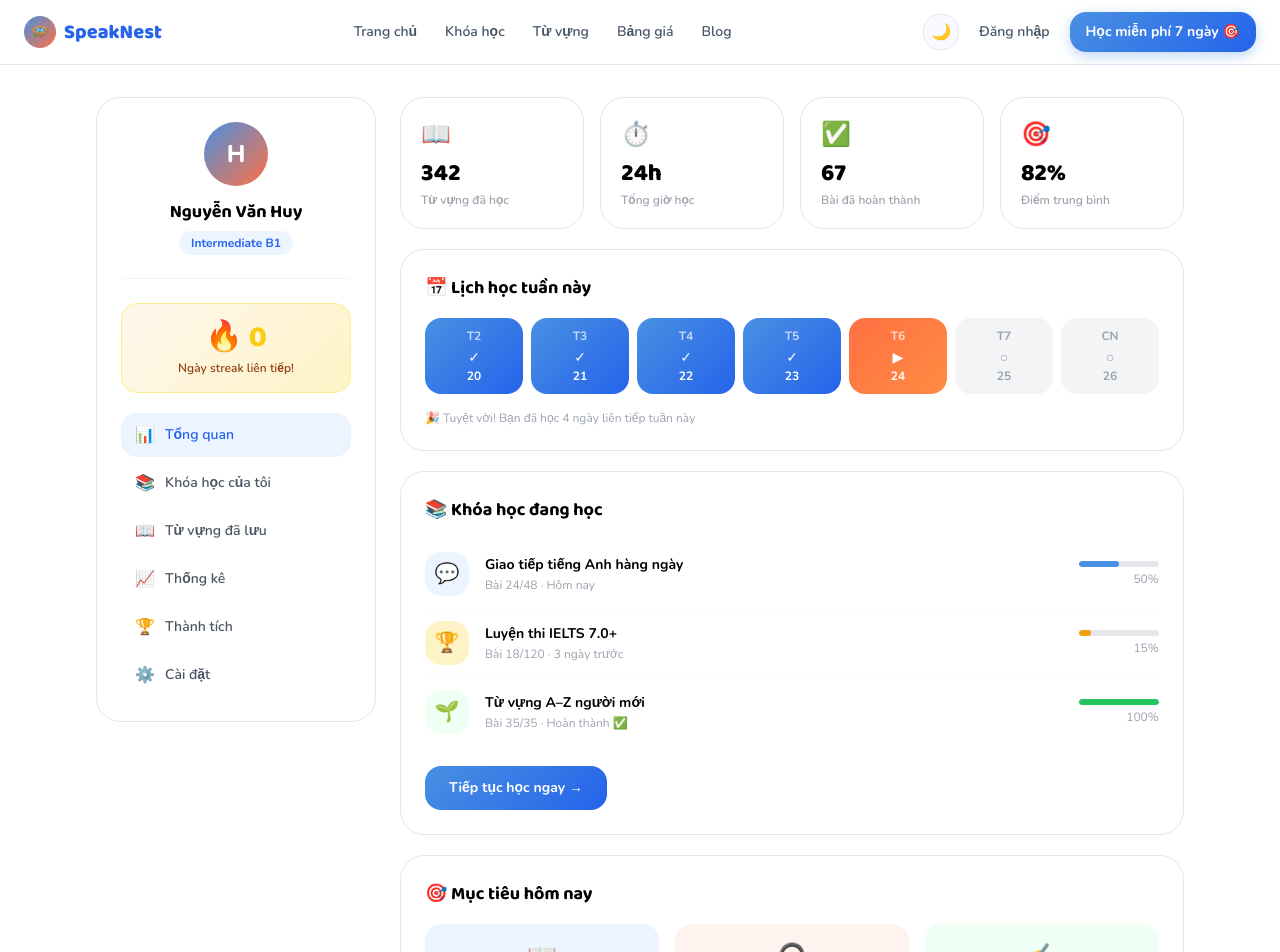
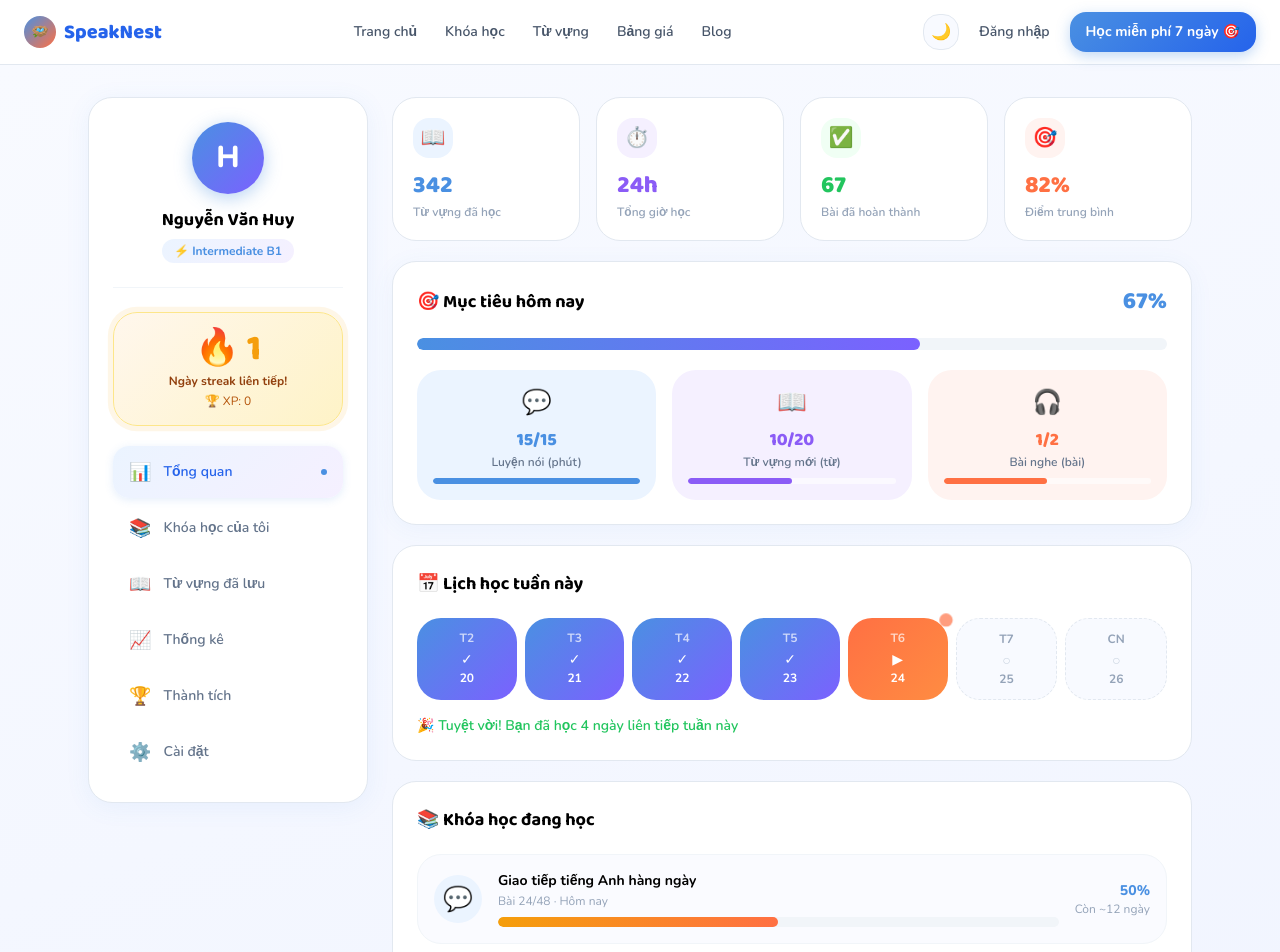
Before and after one commit to NguyeQuanHuy/speaknest, a Next.js app: page /account in a window 1280 px wide. Shown: the top 952 px of the page. Built offline with nearby package versions, Linux system fonts and the light colour scheme; no server answers.

Commit message:
feat: redesign dashboard 2026 - glassmorphism, gradient, goals, animations

```diff
--- a/app/account/page.tsx
+++ b/app/account/page.tsx
@@ -1,8 +1,8 @@
 "use client"
 import { useState, useEffect } from "react"
-import { getUserStats, getWeeklyProgress } from "@/lib/streak"
-import { motion } from "framer-motion"
-import { Footer } from "@/components/ui/Footer"
+import { motion, AnimatePresence } from "framer-motion"
+import Link from "next/link"
+import { getUserStats } from "@/lib/streak"
 
 const MENU = [
   { id: "overview", label: "Tổng quan", icon: "📊" },
@@ -14,137 +14,413 @@ const MENU = [
 ]
 
 const DAYS = [
-  { name:"T2", num:"20", done:true }, { name:"T3", num:"21", done:true },
-  { name:"T4", num:"22", done:true }, { name:"T5", num:"23", done:true },
-  { name:"T6", num:"24", today:true }, { name:"T7", num:"25" }, { name:"CN", num:"26" },
+  { name: "T2", num: "20", done: true },
+  { name: "T3", num: "21", done: true },
+  { name: "T4", num: "22", done: true },
+  { name: "T5", num: "23", done: true },
+  { name: "T6", num: "24", today: true },
+  { name: "T7", num: "25" },
+  { name: "CN", num: "26" },
 ]
 
 const MY_COURSES = [
-  { icon:"💬", bg:"#EBF4FF", name:"Giao tiếp tiếng Anh hàng ngày", meta:"Bài 24/48 · Hôm nay", pct:50, color:"#4A90E2" },
-  { icon:"🏆", bg:"#FEF3C7", name:"Luyện thi IELTS 7.0+", meta:"Bài 18/120 · 3 ngày trước", pct:15, color:"#F59E0B" },
-  { icon:"🌱", bg:"#F0FFF4", name:"Từ vựng A–Z người mới", meta:"Bài 35/35 · Hoàn thành ✅", pct:100, color:"#22C55E" },
+  {
+    icon: "💬",
+    bg: "#EBF4FF",
+    name: "Giao tiếp tiếng Anh hàng ngày",
+    meta: "Bài 24/48 · Hôm nay",
+    pct: 50,
+    color: "#4A90E2",
+    timeLeft: "Còn ~12 ngày",
+  },
+  {
+    icon: "🏆",
+    bg: "#FEF3C7",
+    name: "Luyện thi IELTS 7.0+",
+    meta: "Bài 18/120 · 3 ngày trước",
+    pct: 15,
+    color: "#F59E0B",
+    timeLeft: "Còn ~60 ngày",
+  },
+  {
+    icon: "🌱",
+    bg: "#F0FFF4",
+    name: "Từ vựng A–Z người mới",
+    meta: "Bài 35/35 · Hoàn thành ✅",
+    pct: 100,
+    color: "#22C55E",
+    timeLeft: "Hoàn thành!",
+  },
+]
+
+const TODAY_GOALS = [
+  {
+    icon: "💬",
+    label: "Luyện nói",
+    target: 15,
+    done: 15,
+    unit: "phút",
+    color: "#4A90E2",
+    bg: "#EBF4FF",
+  },
+  {
+    icon: "📖",
+    label: "Từ vựng mới",
+    target: 20,
+    done: 10,
+    unit: "từ",
+    color: "#8B5CF6",
+    bg: "#F5F0FF",
+  },
+  {
+    icon: "🎧",
+    label: "Bài nghe",
+    target: 2,
+    done: 1,
+    unit: "bài",
+    color: "#FF7043",
+    bg: "#FFF3F0",
+  },
 ]
 
 export default function AccountPage() {
   const [tab, setTab] = useState("overview")
   const [stats, setStats] = useState<any>(null)
-    const [weekData, setWeekData] = useState<any[]>([])
+  const [confetti, setConfetti] = useState(false)
 
   useEffect(() => {
-      getUserStats().then(s => s && setStats(s))
-      getWeeklyProgress().then(w => setWeekData(w))
+    getUserStats().then((s) => s && setStats(s))
   }, [])
+
+  const totalGoalPct = Math.round(
+    (TODAY_GOALS.reduce((acc, g) => acc + g.done / g.target, 0) / TODAY_GOALS.length) * 100
+  )
+
   return (
-    <>
-      <div className="max-w-6xl mx-auto px-8 py-8 grid grid-cols-1 md:grid-cols-[280px_1fr] gap-6">
-        {/* Sidebar */}
-        <aside className="bg-white rounded-2xl p-6 border border-gray-200 h-fit">
+    <div
+      className="min-h-screen"
+      style={{ background: "linear-gradient(160deg,#F8FAFF 0%,#F0F4FF 100%)" }}
+    >
+      <div className="max-w-6xl mx-auto px-6 py-8 grid grid-cols-1 md:grid-cols-[280px_1fr] gap-6">
+        {/* ===== SIDEBAR ===== */}
+        <aside
+          className="rounded-3xl p-6 border h-fit"
+          style={{
+            background: "white",
+            borderColor: "#E2E8F0",
+            boxShadow: "0 4px 24px rgba(74,144,226,0.08)",
+          }}
+        >
           {/* Profile */}
-          <div className="text-center pb-6 mb-6 border-b border-gray-100">
-            <div className="w-16 h-16 rounded-full flex items-center justify-center text-white text-2xl font-extrabold mx-auto mb-3"
-              style={{background:"linear-gradient(135deg,#4A90E2,#FF7043)"}}>H</div>
+          <div className="text-center pb-6 mb-6 border-b" style={{ borderColor: "#F1F5F9" }}>
+            <motion.div
+              whileHover={{ scale: 1.05 }}
+              className="w-18 h-18 rounded-full flex items-center justify-center text-white text-3xl font-extrabold mx-auto mb-3"
+              style={{
+                width: 72,
+                height: 72,
+                background: "linear-gradient(135deg,#4A90E2,#7B61FF)",
+                boxShadow: "0 4px 18px rgba(74,144,226,0.4)",
+              }}
+            >
+              H
+            </motion.div>
             <div className="font-head text-lg font-bold mb-1">Nguyễn Văn Huy</div>
-            <span className="bg-[#EBF4FF] text-[#2563EB] text-xs font-bold px-3 py-1 rounded-full">Intermediate B1</span>
+            <div
+              className="inline-flex items-center gap-1 px-3 py-1 rounded-full text-xs font-bold"
+              style={{ background: "linear-gradient(135deg,#EBF4FF,#F5F0FF)", color: "#4A90E2" }}
+            >
+              ⚡ Intermediate B1
             </div>
-          {/* Streak */}
-          <div className="rounded-xl p-4 text-center mb-5 border border-yellow-200"
-            style={{background:"linear-gradient(135deg,#FFF7ED,#FEF3C7)"}}>
-            <div className="font-head text-3xl font-extrabold text-yellow-400">🔥 {stats?.streak ?? 0}</div>
-            <div className="text-xs text-amber-800 font-semibold mt-1">Ngày streak liên tiếp!</div>
           </div>
+
+          {/* Streak – glassmorphism style */}
+          <motion.div
+            animate={{
+              boxShadow: [
+                "0 0 0 0 rgba(245,158,11,0)",
+                "0 0 0 8px rgba(245,158,11,0.15)",
+                "0 0 0 0 rgba(245,158,11,0)",
+              ],
+            }}
+            transition={{ duration: 2.5, repeat: Infinity }}
+            className="rounded-2xl p-4 text-center mb-5 border"
+            style={{
+              background: "linear-gradient(135deg,#FFF7ED,#FEF3C7)",
+              borderColor: "#FDE68A",
+            }}
+          >
+            <div className="font-head text-4xl font-extrabold" style={{ color: "#F59E0B" }}>
+              🔥 {stats?.streak ?? 1}
+            </div>
+            <div className="text-xs font-bold mt-1" style={{ color: "#92400E" }}>
+              Ngày streak liên tiếp!
+            </div>
+            <div className="text-xs mt-1" style={{ color: "#B45309" }}>
+              🏆 XP: {stats?.total_xp ?? 0}
+            </div>
+          </motion.div>
+
           {/* Menu */}
           <nav className="flex flex-col gap-1">
-            {MENU.map(m => (
-              <button key={m.id} onClick={() => setTab(m.id)}
-                className={`flex items-center gap-2.5 px-3.5 py-2.5 rounded-xl text-sm font-semibold cursor-pointer border-none text-left transition-all
-                  ${tab === m.id ? "bg-[#EBF4FF] text-[#2563EB]" : "bg-transparent text-gray-600 hover:bg-[#EBF4FF] hover:text-[#2563EB]"}`}>
-                <span className="text-base">{m.icon}</span> {m.label}
+            {MENU.map((m) => (
+              <button
+                key={m.id}
+                onClick={() => setTab(m.id)}
+                className="flex items-center gap-3 px-4 py-3 rounded-xl text-sm font-semibold cursor-pointer border-none text-left transition-all"
+                style={
+                  tab === m.id
+                    ? {
+                        background: "linear-gradient(135deg,#EBF4FF,#F5F0FF)",
+                        color: "#2563EB",
+                        boxShadow: "0 2px 8px rgba(74,144,226,0.15)",
+                      }
+                    : { background: "transparent", color: "#64748B" }
+                }
+              >
+                <span className="text-lg">{m.icon}</span>
+                {m.label}
+                {tab === m.id && (
+                  <span
+                    className="ml-auto w-1.5 h-1.5 rounded-full"
+                    style={{ background: "#4A90E2" }}
+                  />
+                )}
               </button>
             ))}
           </nav>
         </aside>
 
-        {/* Main */}
+        {/* ===== MAIN ===== */}
         <div className="flex flex-col gap-5">
-          {/* Stats */}
+          {/* Stats grid */}
           <div className="grid grid-cols-2 sm:grid-cols-4 gap-4">
             {[
-              { icon:"📖", num:"342", label:"Từ vựng đã học" },
-              { icon:"⏱️", num:"24h", label:"Tổng giờ học" },
-              { icon:"✅", num:"67", label:"Bài đã hoàn thành" },
-              { icon:"🎯", num:"82%", label:"Điểm trung bình" },
+              { icon: "📖", num: "342", label: "Từ vựng đã học", color: "#4A90E2", bg: "#EBF4FF" },
+              { icon: "⏱️", num: "24h", label: "Tổng giờ học", color: "#8B5CF6", bg: "#F5F0FF" },
+              {
+                icon: "✅",
+                num: "67",
+                label: "Bài đã hoàn thành",
+                color: "#22C55E",
+                bg: "#F0FFF4",
+              },
+              { icon: "🎯", num: "82%", label: "Điểm trung bình", color: "#FF7043", bg: "#FFF3F0" },
             ].map((s, i) => (
-              <motion.div key={s.label} initial={{ opacity:0, y:10 }} animate={{ opacity:1, y:0 }} transition={{ delay: i*0.07 }}
-                className="bg-white rounded-2xl p-5 border border-gray-200">
-                <div className="text-2xl mb-2">{s.icon}</div>
-                <div className="font-head text-2xl font-extrabold mb-0.5">{s.num}</div>
-                <div className="text-xs text-gray-400 font-semibold">{s.label}</div>
+              <motion.div
+                key={s.label}
+                initial={{ opacity: 0, y: 10 }}
+                animate={{ opacity: 1, y: 0 }}
+                transition={{ delay: i * 0.08 }}
+                whileHover={{ y: -3, boxShadow: "0 8px 24px rgba(74,144,226,0.12)" }}
+                className="rounded-2xl p-5 border transition-all"
+                style={{ background: "white", borderColor: "#E2E8F0" }}
+              >
+                <div
+                  className="w-10 h-10 rounded-xl flex items-center justify-center text-xl mb-3"
+                  style={{ background: s.bg }}
+                >
+                  {s.icon}
+                </div>
+                <div
+                  className="font-head text-2xl font-extrabold mb-0.5"
+                  style={{ color: s.color }}
+                >
+                  {s.num}
+                </div>
+                <div className="text-xs font-semibold" style={{ color: "#94A3B8" }}>
+                  {s.label}
+                </div>
               </motion.div>
             ))}
           </div>
 
-          {/* Week calendar */}
-          <div className="bg-white rounded-2xl p-6 border border-gray-200">
-            <div className="font-head text-lg font-bold mb-4">📅 Lịch học tuần này</div>
-            <div className="flex gap-2 mb-4">
-              {DAYS.map(d => (
-                <div key={d.name} className={`flex-1 text-center py-2.5 rounded-xl ${d.done ? "" : d.today ? "" : "bg-gray-100"}`}
-                  style={d.done ? {background:"linear-gradient(135deg,#4A90E2,#2563EB)"} : d.today ? {background:"linear-gradient(135deg,#FF7043,#FF8C42)"} : {}}>
-                  <div className={`text-xs font-bold uppercase mb-1 ${d.done||d.today ? "text-white/70" : "text-gray-400"}`}>{d.name}</div>
-                  <div className={`text-sm ${d.done||d.today ? "text-white" : "text-gray-400"}`}>{d.done ? "✓" : d.today ? "▶" : "○"}</div>
-                  <div className={`text-xs font-bold ${d.done||d.today ? "text-white" : "text-gray-400"}`}>{d.num}</div>
+          {/* Mục tiêu hôm nay – đưa lên cao */}
+          <motion.div
+            initial={{ opacity: 0, y: 10 }}
+            animate={{ opacity: 1, y: 0 }}
+            className="rounded-3xl p-6 border"
+            style={{
+              background: "white",
+              borderColor: "#E2E8F0",
+              boxShadow: "0 4px 24px rgba(74,144,226,0.06)",
+            }}
+          >
+            <div className="flex items-center justify-between mb-5">
+              <div className="font-head text-lg font-bold">🎯 Mục tiêu hôm nay</div>
+              <div
+                className="font-head text-2xl font-extrabold"
+                style={{ color: totalGoalPct === 100 ? "#22C55E" : "#4A90E2" }}
+              >
+                {totalGoalPct}%
               </div>
-              ))}
             </div>
-            <p className="text-xs text-gray-400">🎉 Tuyệt vời! Bạn đã học 4 ngày liên tiếp tuần này</p>
+            {/* Overall progress */}
+            <div
+              className="h-3 rounded-full mb-5 overflow-hidden"
+              style={{ background: "#F1F5F9" }}
+            >
+              <motion.div
+                className="h-full rounded-full"
+                initial={{ width: 0 }}
+                animate={{ width: `${totalGoalPct}%` }}
+                transition={{ duration: 1, ease: "easeOut" }}
+                style={{ background: "linear-gradient(90deg,#4A90E2,#7B61FF)" }}
+              />
             </div>
-
-          {/* Courses */}
-          <div className="bg-white rounded-2xl p-6 border border-gray-200">
-            <div className="font-head text-lg font-bold mb-4">📚 Khóa học đang học</div>
-            <div className="flex flex-col">
-              {MY_COURSES.map(c => (
-                <div key={c.name} className="flex items-center gap-4 py-3 border-b border-gray-50 last:border-0">
-                  <div className="w-11 h-11 rounded-xl flex items-center justify-center text-xl flex-shrink-0" style={{background:c.bg}}>{c.icon}</div>
-                  <div className="flex-1 min-w-0">
-                    <div className="font-bold text-sm mb-0.5 truncate">{c.name}</div>
-                    <div className="text-xs text-gray-400">{c.meta}</div>
+            <div className="grid grid-cols-3 gap-4">
+              {TODAY_GOALS.map((g) => (
+                <div
+                  key={g.label}
+                  className="rounded-2xl p-4 text-center"
+                  style={{ background: g.bg }}
+                >
+                  <div className="text-2xl mb-2">{g.icon}</div>
+                  <div className="font-head text-lg font-extrabold" style={{ color: g.color }}>
+                    {g.done}/{g.target}
                   </div>
-                  <div className="w-20 flex-shrink-0">
-                    <div className="h-1.5 bg-gray-200 rounded-full overflow-hidden mb-1">
-                      <div className="h-full rounded-full" style={{width:`${c.pct}%`, background:c.color}} />
+                  <div className="text-xs font-semibold mb-2" style={{ color: "#64748B" }}>
+                    {g.label} ({g.unit})
                   </div>
-                    <div className="text-xs text-gray-400 text-right">{c.pct}%</div>
+                  <div
+                    className="h-1.5 rounded-full overflow-hidden"
+                    style={{ background: "rgba(255,255,255,0.6)" }}
+                  >
+                    <div
+                      className="h-full rounded-full transition-all"
+                      style={{ width: `${(g.done / g.target) * 100}%`, background: g.color }}
+                    />
                   </div>
                 </div>
               ))}
             </div>
-            <button className="mt-5 text-white font-bold px-6 py-3 rounded-xl cursor-pointer border-none text-sm"
-              style={{background:"linear-gradient(135deg,#4A90E2,#2563EB)"}}>
-              Tiếp tục học ngay →
-            </button>
+          </motion.div>
+
+          {/* Lịch học tuần */}
+          <div
+            className="rounded-3xl p-6 border"
+            style={{ background: "white", borderColor: "#E2E8F0" }}
+          >
+            <div className="font-head text-lg font-bold mb-5">📅 Lịch học tuần này</div>
+            <div className="flex gap-2 mb-4">
+              {DAYS.map((d) => (
+                <div
+                  key={d.name}
+                  className="flex-1 text-center py-3 rounded-2xl relative"
+                  style={
+                    d.done
+                      ? { background: "linear-gradient(135deg,#4A90E2,#7B61FF)" }
+                      : d.today
+                        ? { background: "linear-gradient(135deg,#FF7043,#FF8C42)" }
+                        : { background: "#F8FAFF", border: "1px dashed #E2E8F0" }
+                  }
+                >
+                  {d.today && (
+                    <motion.div
+                      animate={{ scale: [1, 1.3, 1], opacity: [0.5, 1, 0.5] }}
+                      transition={{ duration: 1.5, repeat: Infinity }}
+                      className="absolute -top-1 -right-1 w-3 h-3 rounded-full"
+                      style={{ background: "#FF7043" }}
+                    />
+                  )}
+                  <div
+                    className="text-xs font-bold mb-1"
+                    style={{ color: d.done || d.today ? "rgba(255,255,255,0.7)" : "#94A3B8" }}
+                  >
+                    {d.name}
+                  </div>
+                  <div
+                    className="text-sm"
+                    style={{ color: d.done || d.today ? "white" : "#CBD5E1" }}
+                  >
+                    {d.done ? "✓" : d.today ? "▶" : "○"}
+                  </div>
+                  <div
+                    className="text-xs font-bold"
+                    style={{ color: d.done || d.today ? "white" : "#94A3B8" }}
+                  >
+                    {d.num}
+                  </div>
+                </div>
+              ))}
+            </div>
+            <p className="text-sm font-semibold" style={{ color: "#22C55E" }}>
+              🎉 Tuyệt vời! Bạn đã học 4 ngày liên tiếp tuần này
+            </p>
           </div>
 
-          {/* Today goals */}
-          <div className="bg-white rounded-2xl p-6 border border-gray-200">
-            <div className="font-head text-lg font-bold mb-4">🎯 Mục tiêu hôm nay</div>
-            <div className="grid grid-cols-3 gap-4">
-              {[
-                { icon:"📖", num:"10/10", label:"Từ vựng mới ✅", bg:"#EBF4FF", color:"#2563EB" },
-                { icon:"🎧", num:"1/2", label:"Bài nghe", bg:"#FFF3F0", color:"#FF7043" },
-                { icon:"✍️", num:"0/1", label:"Bài viết", bg:"#F0FFF4", color:"#166534" },
-              ].map(g => (
-                <div key={g.label} className="rounded-xl p-4 text-center" style={{background:g.bg}}>
-                  <div className="text-2xl mb-2">{g.icon}</div>
-                  <div className="font-head text-xl font-extrabold mb-0.5" style={{color:g.color}}>{g.num}</div>
-                  <div className="text-xs text-gray-600 font-semibold">{g.label}</div>
+          {/* Khóa học đang học */}
+          <div
+            className="rounded-3xl p-6 border"
+            style={{ background: "white", borderColor: "#E2E8F0" }}
+          >
+            <div className="font-head text-lg font-bold mb-5">📚 Khóa học đang học</div>
+            <div className="flex flex-col gap-4">
+              {MY_COURSES.map((c) => (
+                <motion.div
+                  key={c.name}
+                  whileHover={{ x: 4 }}
+                  className="flex items-center gap-4 p-4 rounded-2xl border transition-all"
+                  style={{ borderColor: "#F1F5F9", background: "#FAFBFF" }}
+                >
+                  <div
+                    className="w-12 h-12 rounded-2xl flex items-center justify-center text-2xl flex-shrink-0"
+                    style={{ background: c.bg }}
+                  >
+                    {c.icon}
                   </div>
+                  <div className="flex-1 min-w-0">
+                    <div className="font-bold text-sm mb-0.5 truncate">{c.name}</div>
+                    <div className="text-xs mb-2" style={{ color: "#94A3B8" }}>
+                      {c.meta}
+                    </div>
+                    {/* Thicker gradient progress bar */}
+                    <div
+                      className="h-2.5 rounded-full overflow-hidden"
+                      style={{ background: "#F1F5F9" }}
+                    >
+                      <motion.div
+                        className="h-full rounded-full"
+                        initial={{ width: 0 }}
+                        animate={{ width: `${c.pct}%` }}
+                        transition={{ duration: 1.2, ease: "easeOut" }}
+                        style={{
+                          background:
+                            c.pct === 100
+                              ? "linear-gradient(90deg,#22C55E,#16A34A)"
+                              : c.pct > 50
+                                ? "linear-gradient(90deg,#4A90E2,#7B61FF)"
+                                : "linear-gradient(90deg,#F59E0B,#FF7043)",
+                        }}
+                      />
+                    </div>
+                  </div>
+                  <div className="flex-shrink-0 text-right">
+                    <div className="font-extrabold text-sm" style={{ color: c.color }}>
+                      {c.pct}%
+                    </div>
+                    <div className="text-xs" style={{ color: "#94A3B8" }}>
+                      {c.timeLeft}
+                    </div>
+                  </div>
+                </motion.div>
               ))}
+            </div>
+            <div className="mt-5">
+              <Link
+                href="/courses/daily-conversation"
+                className="inline-block text-white font-bold px-6 py-3 rounded-xl no-underline text-sm transition-all hover:-translate-y-0.5"
+                style={{
+                  background: "linear-gradient(135deg,#4A90E2,#2563EB)",
+                  boxShadow: "0 4px 14px rgba(74,144,226,0.35)",
+                }}
+              >
+                Tiếp tục học ngay →
+              </Link>
             </div>
           </div>
         </div>
       </div>
-      <Footer />
-    </>
+    </div>
   )
 }
```
Lines whose indentation alone changed are shown as unchanged.
